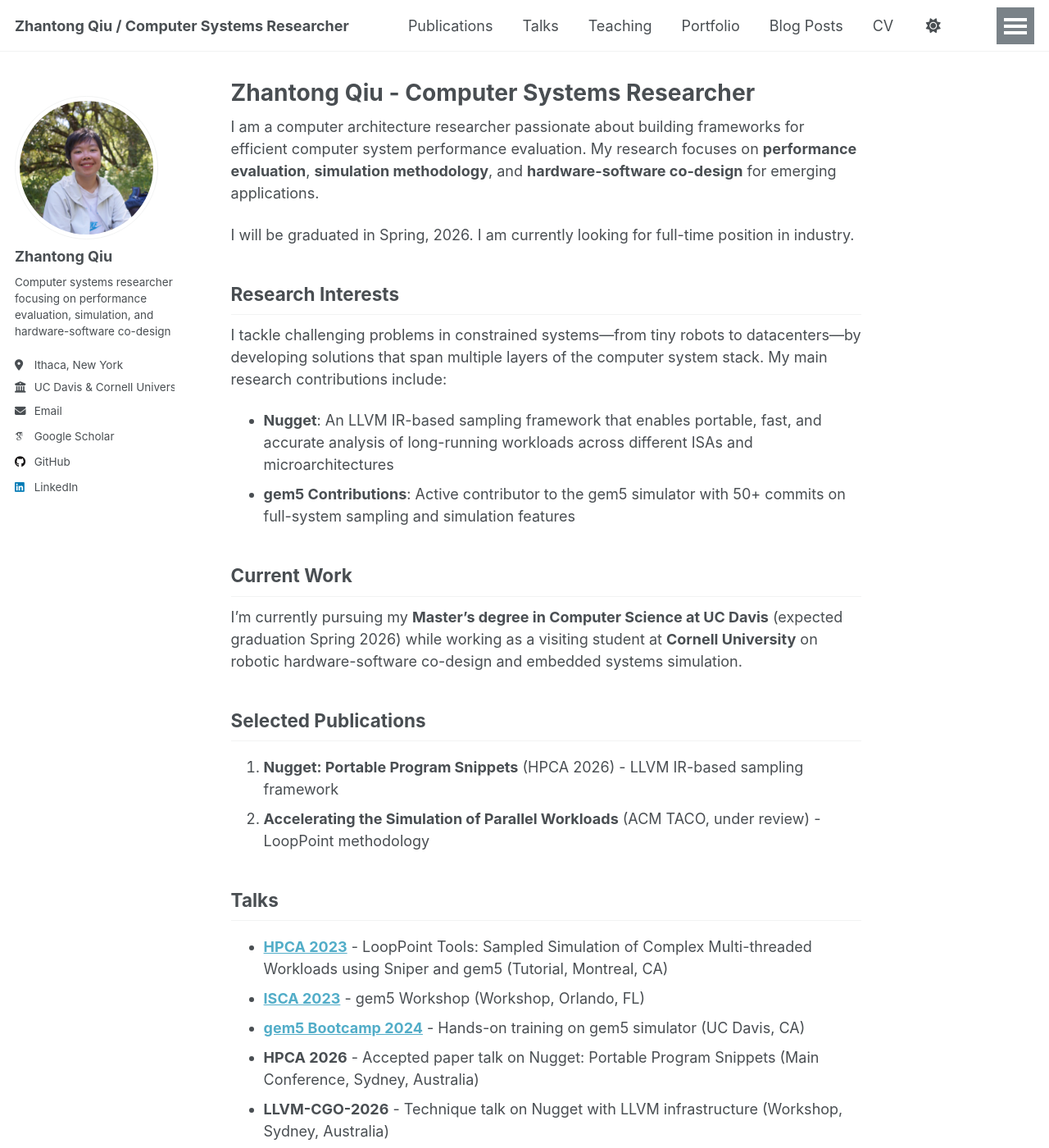
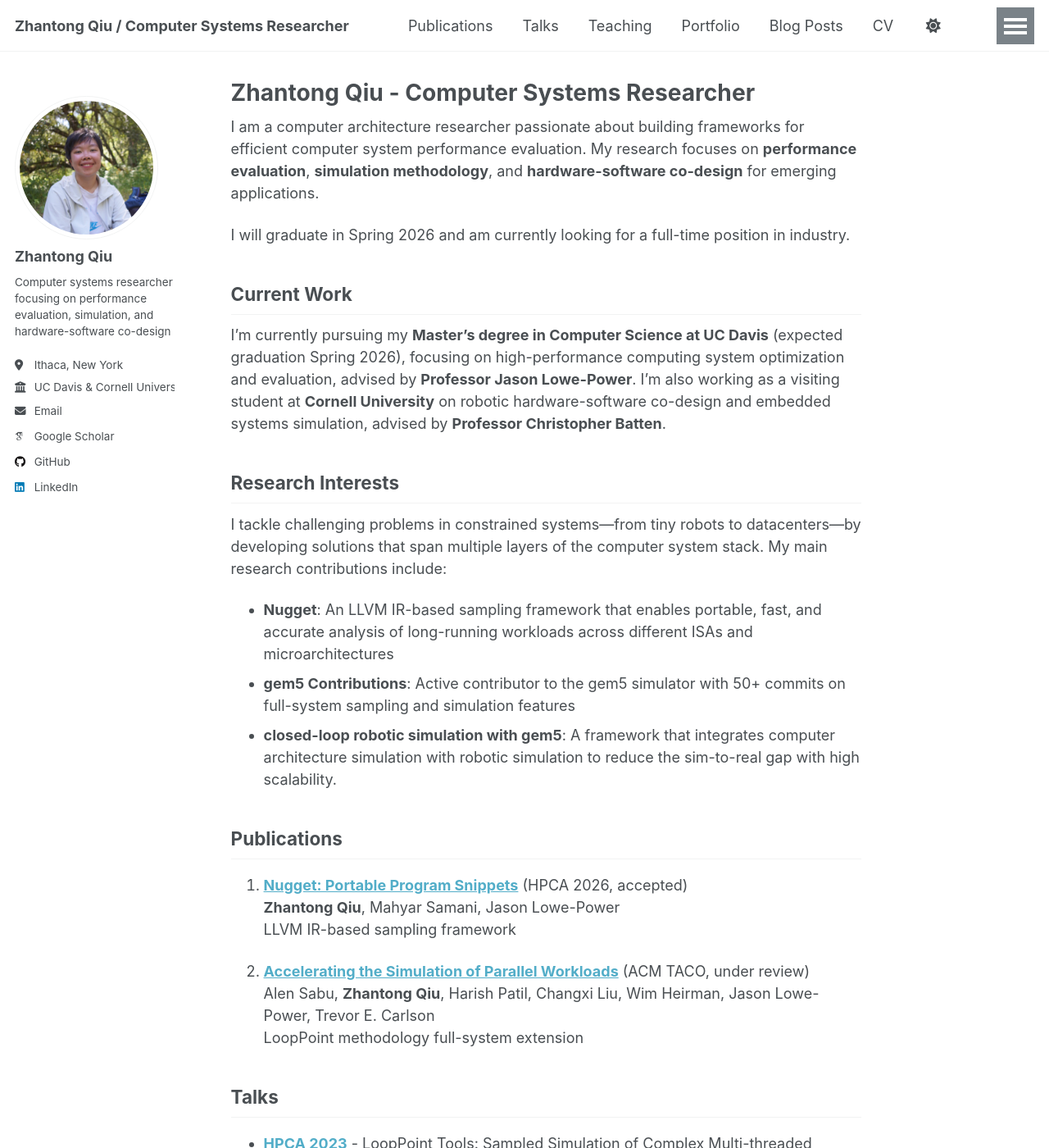
Before and after one commit to studyztp/studyztp.github.io, a Jekyll site: the page built from _pages/about.md, in a window 1280 px wide and 1400 px high. Shown: the whole window at 82% size. Built offline with Jekyll 4.4.1, drawn with Linux system fonts in a browser that asks for light colours; some web fonts are replaced; a script that is not in the unit is left out; some of the changed text lies outside the part shown.

Commit message:
improved about page

```diff
--- a/_pages/about.md
+++ b/_pages/about.md
@@ -9,8 +9,11 @@ redirect_from:
 
 I am a computer architecture researcher passionate about building frameworks for efficient computer system performance evaluation. My research focuses on **performance evaluation**, **simulation methodology**, and **hardware-software co-design** for emerging applications.
 
-I will be graduated in Spring, 2026.
-I am currently looking for full-time position in industry.
+I will graduate in Spring 2026 and am currently looking for a full-time position in industry.
+
+## Current Work
+
+I'm currently pursuing my **Master's degree in Computer Science at UC Davis** (expected graduation Spring 2026), focusing on high-performance computing system optimization and evaluation, advised by **Professor Jason Lowe-Power**. I'm also working as a visiting student at **Cornell University** on robotic hardware-software co-design and embedded systems simulation, advised by **Professor Christopher Batten**.
 
 ## Research Interests
 
@@ -18,23 +21,25 @@ I tackle challenging problems in constrained systems—from tiny robots to datac
 
 - **Nugget**: An LLVM IR-based sampling framework that enables portable, fast, and accurate analysis of long-running workloads across different ISAs and microarchitectures
 - **gem5 Contributions**: Active contributor to the gem5 simulator with 50+ commits on full-system sampling and simulation features
+- **closed-loop robotic simulation with gem5**: A framework that integrates computer architecture simulation with robotic simulation to reduce the sim-to-real gap with high scalability.
 
-## Current Work
+## Publications
 
-I'm currently pursuing my **Master's degree in Computer Science at UC Davis** (expected graduation Spring 2026) while working as a visiting student at **Cornell University** on robotic hardware-software co-design and embedded systems simulation.
+1. **[Nugget: Portable Program Snippets](/publication/2026-02-22-nugget)** (HPCA 2026, accepted)
+   **Zhantong Qiu**, Mahyar Samani, Jason Lowe-Power
+   LLVM IR-based sampling framework
 
-## Selected Publications
-
-1. **Nugget: Portable Program Snippets** (HPCA 2026) - LLVM IR-based sampling framework
-2. **Accelerating the Simulation of Parallel Workloads** (ACM TACO, under review) - LoopPoint methodology
+2. **[Accelerating the Simulation of Parallel Workloads](/publication/2025-01-08-looppoint-sampling)** (ACM TACO, under review)
+   Alen Sabu, **Zhantong Qiu**, Harish Patil, Changxi Liu, Wim Heirman, Jason Lowe-Power, Trevor E. Carlson
+   LoopPoint methodology full-system extension
 
 ## Talks
 
-- **[HPCA 2023](/talks/2023-02-25-hpca-looppoint)** - LoopPoint Tools: Sampled Simulation of Complex Multi-threaded Workloads using Sniper and gem5 (Tutorial, Montreal, CA)
-- **[ISCA 2023](/talks/2023-06-17-isca-gem5-workshop)** - gem5 Workshop (Workshop, Orlando, FL)
-- **[gem5 Bootcamp 2024](/talks/2024-08-01-gem5-bootcamp)** - Hands-on training on gem5 simulator (UC Davis, CA)
+- **[HPCA 2023](/talks/2023-02-25-hpca-looppoint)** - LoopPoint Tools: Sampled Simulation of Complex Multi-threaded Workloads using Sniper and gem5 (LoopPoint Tutorial, Montreal, CA)
+- **[ISCA 2023](/talks/2023-06-17-isca-gem5-workshop)** - Technique talk on full-system sampling support in gem5 (gem5 Workshop, Orlando, FL)
+- **[gem5 Bootcamp 2024](/talks/2024-08-01-gem5-bootcamp)** - A week long hands-on training on gem5 simulator (UC Davis, CA)
 - **HPCA 2026** - Accepted paper talk on Nugget: Portable Program Snippets (Main Conference, Sydney, Australia)
-- **LLVM-CGO-2026** - Technique talk on Nugget with LLVM infrastructure (Workshop, Sydney, Australia)
+- **[CGO 2026](/talks/2026-llvm-cgo-nugget)** - Technique talk on Nugget with LLVM infrastructure (LLVM-CGO-2026 Workshop, Sydney, Australia)
 
 See [all talks](/talks/) for more details.
 
```
